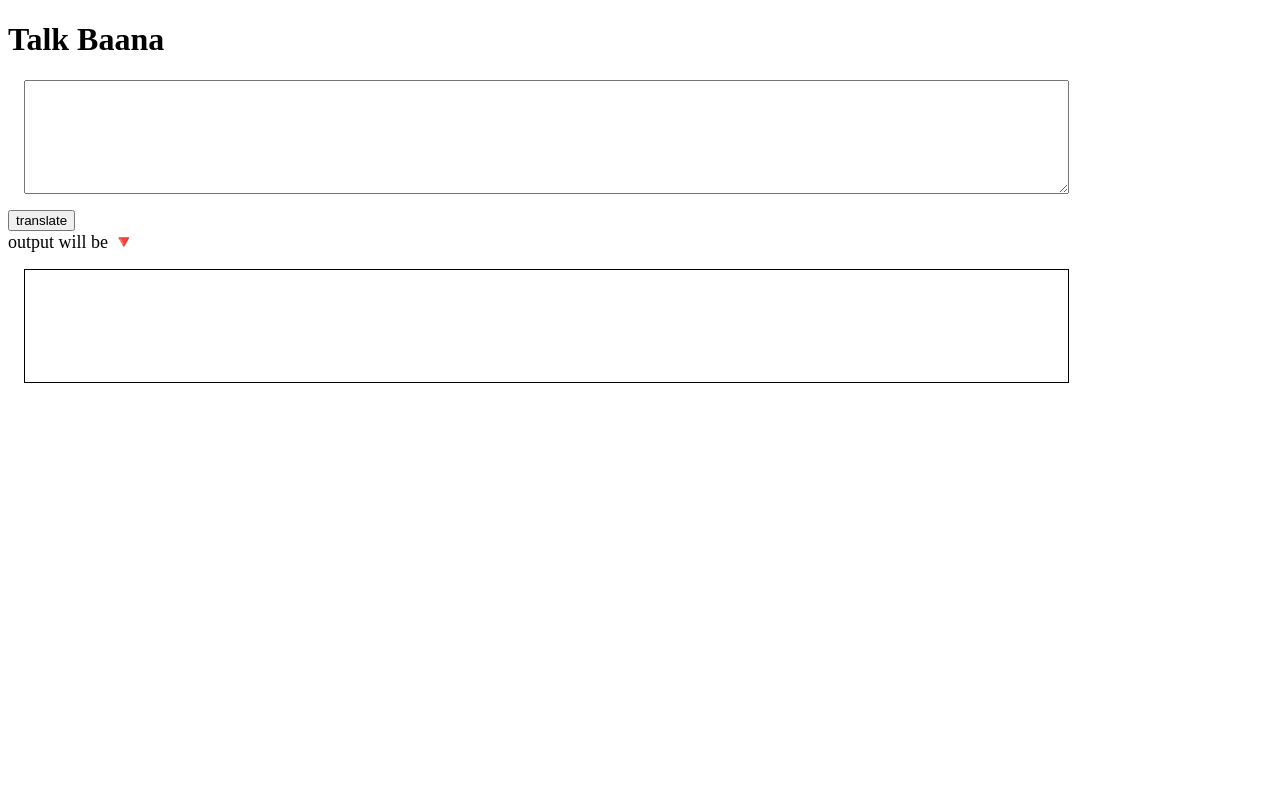
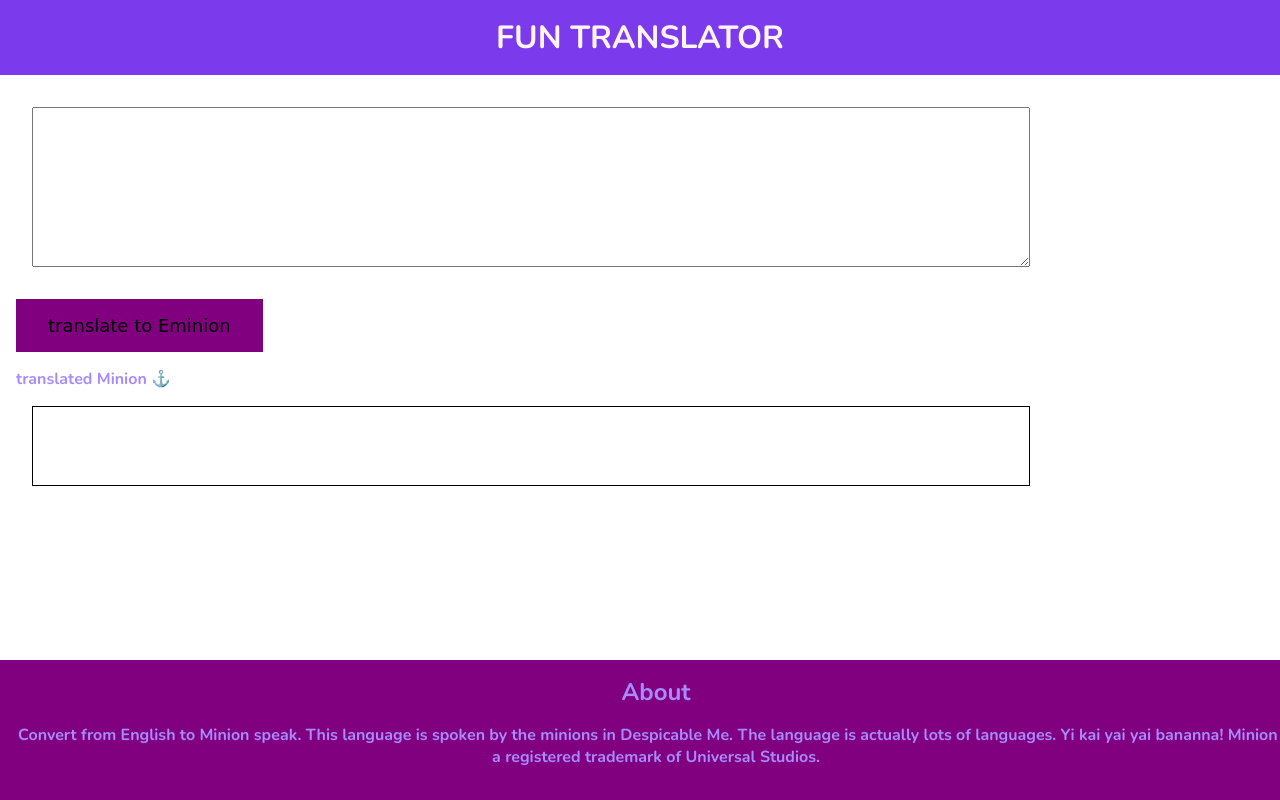
Before and after one commit to uniqueharhsingh/Baana-talk, a plain HTML site: page index.html in a window 1280 px wide. Drawn offline with nearby package versions, Linux system fonts and the light colour scheme.

Commit message:
update:app

```diff
--- a/App.js
+++ b/App.js
@@ -49,6 +49,8 @@ function clickhandler() {
 
 
 
+
+
 }
 
 
--- a/index.html
+++ b/index.html
@@ -1,9 +1,19 @@
 <!DOCTYPE html>
 <html lang="en">
 <head>
+ <body>
+     <nav>
+         <div style="font-size: 2rem; padding: 1rem;">
+             FUN TRANSLATOR
+            </div>
+     </nav>
+
+ </body>
     <meta charset="UTF-8">
     <meta http-equiv="X-UA-Compatible" content="IE=edge">
     <meta name="viewport" content="width=device-width, initial-scale=1.0">
+    <link href="style.css"rel="stylesheet"/>
+
     <title>Baana Speak</title>
     <style>
         textarea {
@@ -26,19 +36,26 @@
 
     </style>
 
-    <h1>Talk Baana</h1>
+    <main>
+    <textarea id="txt-input"
+    placeholder="Put your text here and Will covert into banna Talk"> </textarea>
+    <button id="btn-translate">translate to Eminion</button>
+    <div>
+        translated Minion ⚓
+    </div>
 
-    <textarea id="txt-input" placeholder="Put your text here and Will covert into banna Talk"> </textarea>
-    <button id="btn-translate">translate</button>
+        <div id="output" style="padding: 1rem;font-size: large;"></div>
+</main>
 
 
-    <div style="font-size: large;">output will be 🔻</div>
+<script src="app.js" type="text/javascript"></script>
 
-    <div id="output"></div>
+<footer>
+    <div style="font-size: x-large;">About</div>
+    <p>Convert from English to Minion speak. This language is spoken by the minions in Despicable Me. The language is actually lots of languages. Yi kai yai yai bananna! Minion is a registered trademark of Universal Studios.</p>
+    </footer>
 
 
-
-    <script src="app.js" type="text/javascript"></script>
 
 
 
--- /dev/null
+++ b/style.css
@@ -0,0 +1,71 @@
+@import url('https://fonts.googleapis.com/css2?family=Nunito:ital,wght@0,700;1,400&display=swap');
+
+body {
+    margin: 0;
+    color:#A78BFA;
+
+    font-family: 'Nunito', sans-serif;
+}
+main {
+    margin:auto;
+    padding: 1rem;
+
+}
+
+nav {
+    background-color:#7C3AED;
+    color: seashell;
+    text-align: center;
+}
+
+
+
+
+
+
+.container-center{
+    max-width: 600px;
+    margin:auto;
+}
+textarea {
+    box-sizing: border-box;
+    display: block;
+    width: 100%;
+    min-height: 20vh;
+    margin-top: 2rem;
+    font-size: large;
+    font-family: inherit;
+}
+button{
+    background-color: purple;
+    border:none;
+    margin: 1rem 0rem;
+    padding: 1rem 2rem;
+    font-family: 'kalam',cursive;
+    font-size: large;
+}
+
+#output {
+    box-sizing: border-box;
+    width: 100%;
+    min-height: 10vh;
+    max-height: 20vh;
+    border: 1px solid black;
+
+
+}
+
+
+footer{
+    position: fixed;
+    bottom: 0;
+    width: 100%;
+    padding: 1rem;
+    background-color:purple;
+    text-align: center;
+}
+
+footer p{
+    max-width: inherit;
+
+}
```
